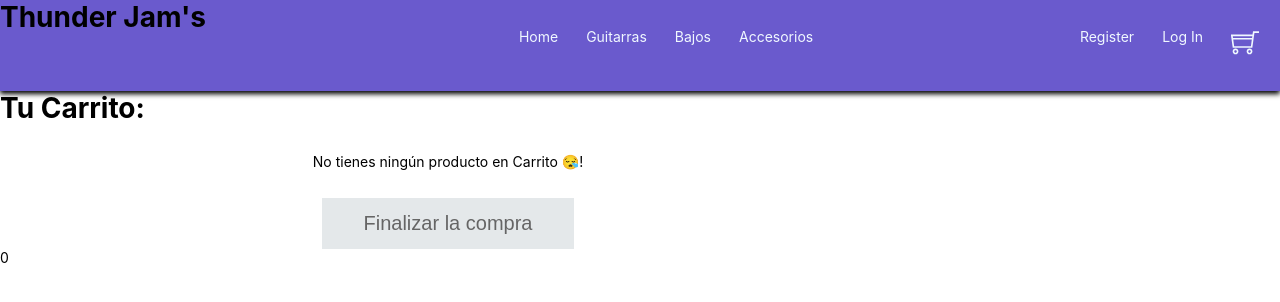
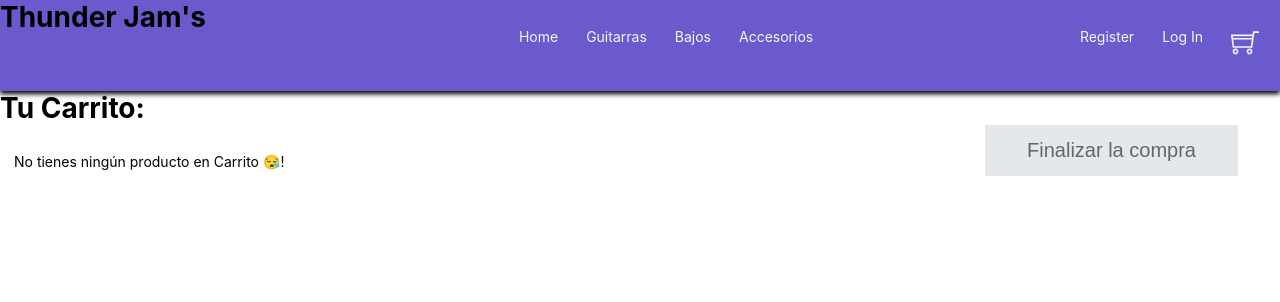
Before and after one commit to AlexisBadano/React-34810, a React (Create React App) app: page /cart in a window 1280 px wide. Shown: the top 302 px of the page. Built offline with nearby package versions, Linux system fonts and the light colour scheme.

Commit message:
Entrega Final React. Feat: Finalizando estilos del carrito

```diff
--- a/src/components/Cart.js
+++ b/src/components/Cart.js
@@ -49,32 +49,46 @@ const Cart = () => {
   };
 
   return (
-    <>
+    <div className="cart__container">
       <h1>Tu Carrito:</h1>
-      <ul>
+      <div className="cart__container2">
+      <ul className="cart__items">
         {productos.cartList.length === 0 ? (
           <li>No tienes ningún producto en Carrito 😪!</li>
         ) : (
           productos.cartList.map((item) => (
-            <>
-              <li>{item.nameItem}</li>
-              <li>{item.qtyItem}</li>
-              <li>{productos.pricePerItem(item.idItem)}</li>
+            <div className="cart__list__container">
+              <div className="cart__list__title"> Producto:
+                <li className="cart__list__item">{item.nameItem}</li>
+              </div>
+              <div className="cart__list__title"> Cantidad:
+                <li className="cart__list__item">{item.qtyItem}</li>
+              </div>
+              <div className="cart__list__title"> Total:
+                <li className="cart__list__item">
+                  ${productos.pricePerItem(item.idItem)}
+                </li>
+              </div>
 
-              <li>
-                <button className="remove__button" onClick={() => productos.removeItem(item.idItem)}>
+              <li className="cart__list__item">
+                <button
+                  className="remove__button"
+                  onClick={() => productos.removeItem(item.idItem)}
+                >
                   Remover
                 </button>
               </li>
-            </>
-
+            </div>
           ))
         )}
       </ul>
-      <ul>
+
+      <ul className="cart__summary">
         {productos.cartList.length !== 0 ? (
-          <div>
-            <button className="buy__button"
+          <div className="cart__summary__container">Total:
+            <div>${productos.total()}</div>
+            <button
+              className="buy__button"
               onClick={() => {
                 createOrder();
               }}
@@ -82,9 +96,11 @@ const Cart = () => {
               Finalizar la compra
             </button>
           </div>
+
         ) : (
           <div>
-            <button className="buy__button__disabled"
+            <button
+              className="buy__button__disabled"
               onClick={() => {
                 alert("No tienes ningun producto en el carrito!");
               }}
@@ -94,11 +110,8 @@ const Cart = () => {
           </div>
         )}
       </ul>
-
-      <div>
-        {productos.total()}
-      </div>
-    </>
+    </div>
+    </div>
   );
 };
 
--- a/src/css/cart.css
+++ b/src/css/cart.css
@@ -34,3 +34,44 @@
     font-size: 20px;
     background-color: rgb(211, 217, 221);
   }
+
+  .cart__items{
+    display: flex;
+    flex-direction: column;
+    width: 75%
+  }
+
+  .cart__list__item{
+    padding: 1rem;
+  }
+
+  .cart__list__title{
+    text-align: center;
+  }
+
+  .cart__list__container{
+    margin: 0.5rem;
+    padding: 0.5rem;
+    border: solid slateblue ;
+    display: flex;
+    justify-content: space-between;
+  }
+
+  .cart__container2{
+    display: flex;
+    justify-content: space-between;
+  }
+
+  .cart__summary{
+    margin-right: 3rem;
+    width: auto;
+    max-height: 30vh;
+  }
+
+  .cart__summary__container{
+    font-weight: 600;
+    font-size: 30px;
+    display: flex;
+    flex-direction: column;
+    justify-content: space-between;
+  }
```
